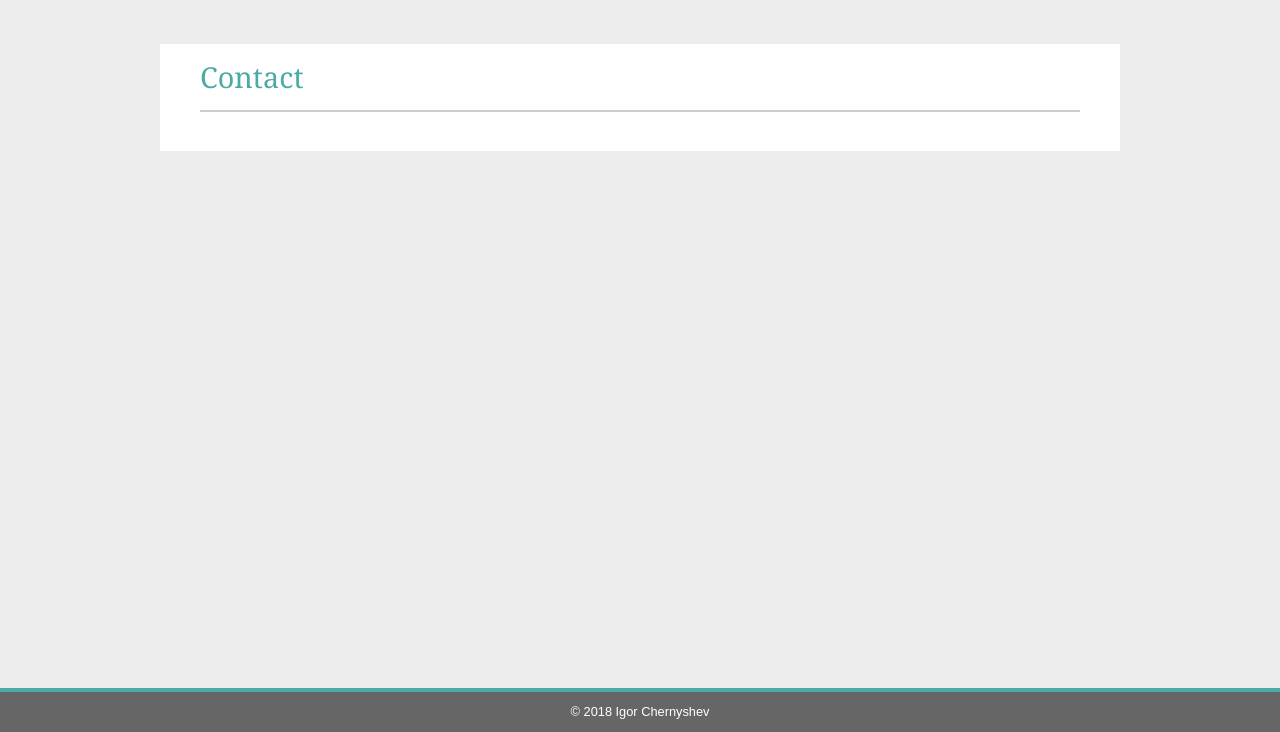
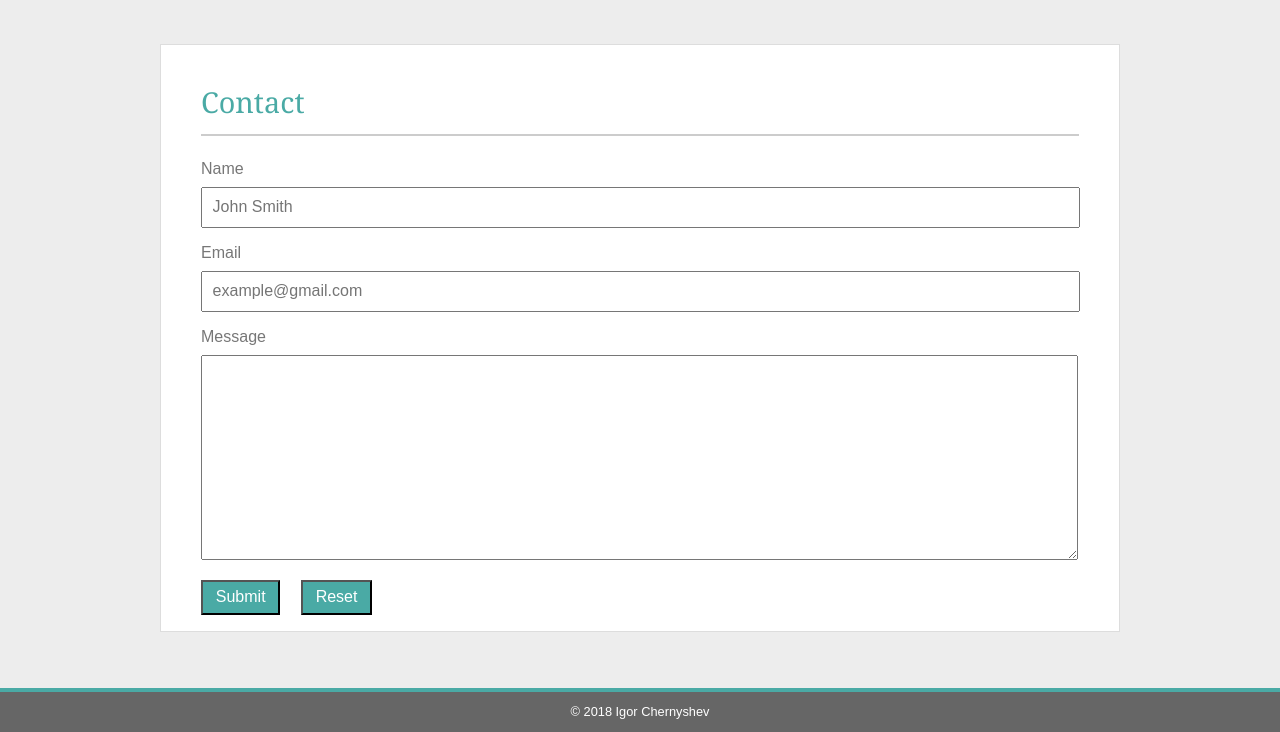
Before and after one commit to igorcweb/smu-coding-bootcamp, a plain HTML site: page basic-portfolio/contact.html in a window 1280 px wide. Shown: the part 68-800 px from the top of the page. Drawn offline with Linux system fonts and the light colour scheme.

Commit message:
finished contact page

```diff
--- a/basic-portfolio/assets/css/style.css
+++ b/basic-portfolio/assets/css/style.css
@@ -11,15 +11,16 @@
     * For heading fonts use `font-family: 'Georgia', Times, Times New Roman, serif;`.
     * For all other fonts use `'Arial', 'Helvetica Neue', Helvetica, sans-serif;`. */
 
-html {
+html,
+body {
   height: 100%;
 }
 
 body {
+  box-sizing: border-box;
   font-family: 'Arial', 'Helvetica Neue', Helvetica, sans-serif;
   color: #777;
-  height: 100vh;
-  display: flex; /* I only used display flex for sticky footer*/
+  display: flex; /* I only used flexbox for sticky footer*/
   flex-direction: column;
 }
 
@@ -51,7 +52,7 @@ nav a {
   text-decoration: none;
   color: #777;
   cursor: pointer;
-  font-size: 1.2rem;
+  font-size: 1.1rem;
 }
 
 nav a:hover {
@@ -106,6 +107,7 @@ section {
 
 div.content {
   padding-bottom: 1rem;
+  border: 1px solid #ddd;
 }
 
 div.content p {
@@ -125,3 +127,20 @@ footer p {
   background-color: #666;
   color: #fff;
 }
+
+input,
+textarea {
+  width: 97.5%;
+  padding: 0.6rem;
+  outline: none;
+  margin-bottom: 1rem;
+  margin-top: 0.5rem;
+}
+
+button {
+  padding: 0.4rem 0.8rem;
+  margin-right: 1rem;
+  color: #fff;
+  background-color: #4aaaa5;
+  outline: 0;
+}
--- a/basic-portfolio/contact.html
+++ b/basic-portfolio/contact.html
@@ -7,7 +7,7 @@
   <meta http-equiv="X-UA-Compatible" content="ie=edge">
   <link rel="stylesheet" href="./assets/css/normalize.css">
   <link rel="stylesheet" href="./assets/css/style.css">
-  <title>Contact</title>
+  <title>Portfolio</title>
 </head>
 
 <body>
@@ -23,6 +23,20 @@
     <section>
       <div class="content">
         <h2>Contact</h2>
+        <form action="contact.html" method="GET">
+          <label>Name
+            <input type="text" placeholder="John Smith">
+          </label>
+          <label>Email
+            <input type="email" placeholder="example@gmail.com">
+          </label>
+          <label>Message
+            <textarea name="" id="" cols="30" rows="10"></textarea>
+          </label>
+          <button type="submit">Submit</button>
+          <button type="reset">Reset</button>
+        </form>
+
       </div>
     </section>
   </div>
```
Also changed, not shown: basic-portfolio/index.html (+1 -1 lines), basic-portfolio/portfolio.html (+1 -1 lines).
